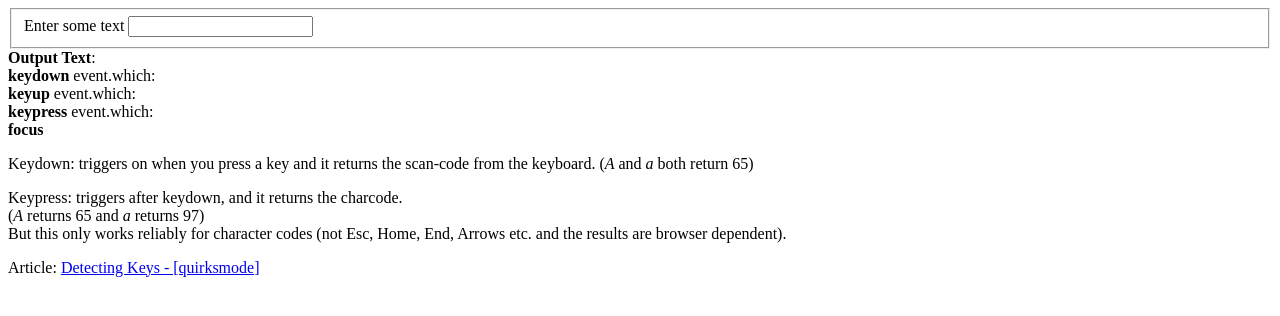
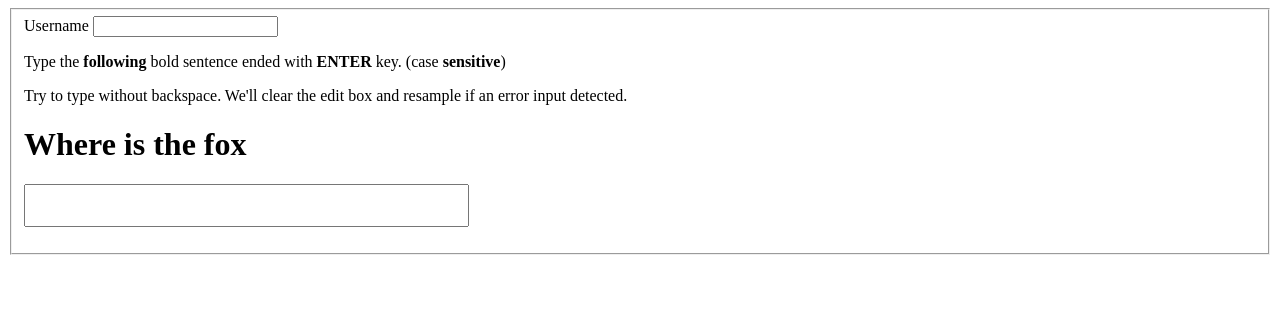
Before and after one commit to pzlvv/keystroke, a Flask app: page / in a window 1280 px wide. Shown: the top 316 px of the page. Run offline with Flask 2, Linux system fonts and the light colour scheme.

Commit message:
Complete Web Sampler

```diff
--- a/TypingSamplerServer/app.py
+++ b/TypingSamplerServer/app.py
@@ -38,4 +38,4 @@ class DataSet(Resource):
 api.add_resource(DataSet, '/dataset')
 
 if __name__ == '__main__':
-    app.run(debug=True)
+    app.run(host='0.0.0.0', debug=True)
--- a/TypingSamplerServer/static/handler.js
+++ b/TypingSamplerServer/static/handler.js
@@ -1,17 +1,13 @@
 $(function () {
     var theText = $("#theText");
-    var theOutputText = $("#theOutputText");
-    var theOutputKeyPress = $("#theOutputKeyPress");
-    var theOutputKeyDown = $("#theOutputKeyDown");
-    var theOutputKeyUp = $("#theOutputKeyUp");
-    var theOutputFocusOut = $("#theOutputFocusOut");
     var target = "Where is the fox";
     var remain = target;
     var records = []
+    var count = 0;
 
-    theText.keydown(function (event) {
-        keyReport(event, theOutputKeyDown);
+    theText.keydown(function(event) {
         if (remain.length == 0  && event.keyCode != 13) {
+            alert("Sample failed due to wrong input, clear to retype");
             retype();
         } else {
             var curTime = Date.now();
@@ -19,10 +15,10 @@ $(function () {
         }
     });
 
-    theText.keypress(function (event) {
-        keyReport(event, theOutputKeyPress);
+    theText.keypress(function(event) {
         if (remain.length > 0) {
             if (remain[0] != event.key) {
+                alert("Sample failed due to wrong input, clear to retype");
                 retype();
             } else {
                 remain = remain.substring(1);
@@ -31,9 +27,7 @@ $(function () {
     });
 
 
-    theText.keyup(function (event) {
-        keyReport(event, theOutputKeyUp);
-        console.log(event.keyCode);
+    theText.keyup(function(event) {
         var curTime = Date.now();
         if (records.length > 0) {
             records.push(curTime + ' ' + event.keyCode + ' ' + 1)
@@ -43,33 +37,41 @@ $(function () {
         }
     });
 
-    theText.focusout(function (event) {
-        theOutputFocusOut.html(".focusout() fired!");
-        $("#theText").val("");
+    theText.focusout(function(event) {
+        retype();
     });
 
-    theText.focus(function (event) {
-        theOutputFocusOut.html(".focus() fired!");
-        $("#theText").val("");
+    theText.focus(function(event) {
+        retype();
+        if ($('#theUser').val() == "") {
+            $('#theUser').focus();
+            $('#warning').text('Input your username');
+        }
+    });
+
+    $('#theUser').on('input', function() {
+        if ($('#theUser').val() == "") {
+            $('#warning').text('Input your username');
+        } else {
+            $('#warning').text('');
+        }
     });
 
     function retype() {
         $("#theText").val("");
         remain = target;
         records = [];
-        alert("Sample failed due to wrong input, clear to retype");
     }
 
     function submit() {
-        alert("Submited");
-        $("#theText").val("");
-        remain = target;
+        $('#info').text("Sending...");
         text = records.join("\n")
-        records = [];
+        username = $('#theUser').val();
         param = {
-                "user": "pz",
+                "user": username,
                 "data": text
         }
+        retype();
         $.ajax({
             url: $SCRIPT_ROOT + '/dataset',
             type: "POST",
@@ -77,37 +79,15 @@ $(function () {
             contentType: "application/json; charset=utf-8",
             dataType: "json",
             success: function(data) {
-                console.log(data)
+                ++count;
+                if (count == 1) {
+                    var infoContent = "Sending success, you submitted for " + count + " time";
+                } else {
+                    var infoContent = "Sending success, you submitted for " + count + " times";
+                }
+                $('#info').text(infoContent);
             }
         });
     }
 
-    function keyReport(event, output) {
-        // catch enter key = submit (Safari on iPhone=10)
-        if (event.which == 10 || event.which == 13) {
-            event.preventDefault();
-        }
-        // show event.which
-        output.html(event.which + "&nbsp;&nbsp;&nbsp;&nbsp;event.keyCode " + event.keyCode);
-        // report invisible keys
-        switch (event.which) {
-            case 0:
-                output.append("event.which not sure");
-                break;
-            case 13:
-                output.append(" Enter");
-                break;
-            case 27:
-                output.append(" Escape");
-                break;
-            case 35:
-                output.append(" End");
-                break;
-            case 36:
-                output.append(" Home");
-                break;
-        }
-        // show field content
-        theOutputText.text(theText.val());
-    }
 });
--- /dev/null
+++ b/TypingSamplerServer/static/style.css
@@ -0,0 +1,15 @@
+#theText {
+    font-size: 200%;
+    font-weight: bold;
+}
+
+#warning {
+    color: #F00;
+    font-size: 80%;
+    font-weight: bold;
+}
+
+#info {
+    color: rgb(34, 177, 76);
+    font-weight: bold;
+}
--- a/TypingSamplerServer/templates/index.html
+++ b/TypingSamplerServer/templates/index.html
@@ -6,30 +6,34 @@ $SCRIPT_ROOT = {{ request.script_root|tojson|safe }};
         </script>
         <script type="text/javascript" src="{{ url_for('static', filename='jquery.min.js') }}"></script>
         <script type="text/javascript" src="{{ url_for('static', filename='handler.js') }}"></script>
+        <link rel="stylesheet" type="text/css" href="{{ url_for('static', filename='style.css') }}"></link>
     </head>
     <body>
         <form>
             <fieldset>
-                <label for="theText">Enter some text</label>
-                <input id="theText" type="text" />
+                <div>
+                    <label for="theUser">Username</label>
+                    <input id="theUser" type="text"/>
+                    <span id="warning"></span>
+                </div>
+                <div>
+                    <p>
+                    Type the <strong>following</strong> bold sentence ended with <strong>ENTER</strong> key. (case <strong>sensitive</strong>)
+                    </p>
+                    <p>
+                    Try to type without backspace. We'll clear the edit box and resample if an error input detected.
+                    </p>
+                    <h1>
+                        Where is the fox
+                    </h1>
+                </div>
+                <div>
+                    <input id="theText" type="text" />
+                </div>
+                <div>
+                    <p id="info"></p>
+                </div>
             </fieldset>
         </form>
-        <div><b>Output Text</b>: <span id="theOutputText"></span>
-        </div>
-        <div><b>keydown</b> event.which: <span id="theOutputKeyDown"></span>
-        </div>
-        <div><b>keyup</b> event.which: <span id="theOutputKeyUp"></span>
-        </div>
-        <div><b>keypress</b> event.which: <span id="theOutputKeyPress"></span>
-        </div>
-        <div><b>focus</b>  <span id="theOutputFocusOut"></span>
-        </div>
-        <div>
-            <p>Keydown: triggers on when you press a key and it returns the scan-code from the keyboard. (<em>A</em> and <em>a</em> both return 65)</p>
-            <p>Keypress: triggers after keydown, and it returns the charcode.
-            <br />(<em>A</em> returns 65 and <em>a</em> returns 97)
-            <br />But this only works reliably for character codes (not Esc, Home, End, Arrows etc. and the results are browser dependent).
-            <p>Article: <a href="https://www.quirksmode.org/js/keys.html">Detecting Keys - [quirksmode]</a>
-        </div>
     </body>
 </html>
```
